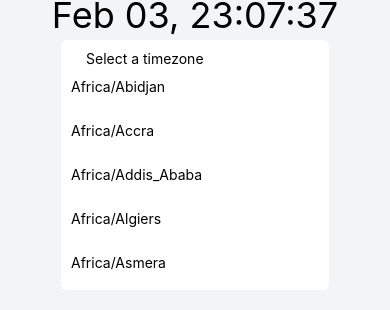
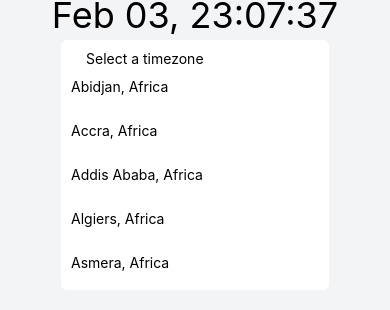
Before and after one commit to sanavalos/expo-clock, a React Native app: screen / in a window 390 px wide. Shown: the part 324-634 px from the top of the page. Built offline with nearby package versions, Linux system fonts and the light colour scheme.

Commit message:
feat: utilize format time zone name

```diff
--- a/components/TimezoneCard.jsx
+++ b/components/TimezoneCard.jsx
@@ -1,7 +1,10 @@
 import React, { useState, useEffect } from "react";
 import { View, Text, Button } from "react-native";
 import { styled } from "nativewind";
-import { getCurrentDateTimeForTimezone } from "../utils/formatters";
+import {
+  getCurrentDateTimeForTimezone,
+  formatTimezone
+} from "../utils/formatters";
 import { useTimezoneStore } from "../store";
 
 const StyledView = styled(View);
@@ -49,7 +52,7 @@ function TimezoneCard({ timezone }) {
         title="X"
         accessibilityLabel="Remove time zone from list"
       />
-      <StyledText>{timezone}</StyledText>
+      <StyledText>{formatTimezone(timezone)}</StyledText>
       <StyledText>{timezoneCurrentTime}</StyledText>
     </StyledView>
   );
--- a/components/TimezonesDropdown.jsx
+++ b/components/TimezonesDropdown.jsx
@@ -9,6 +9,7 @@ import {
 } from "react-native";
 import { styled } from "nativewind";
 import { timezonesList } from "../utils/timezones";
+import { formatTimezone } from "../utils/formatters";
 import { useTimezoneStore } from "../store";
 
 const StyledView = styled(View);
@@ -47,7 +48,7 @@ function TimezonesDropdown() {
               style={styles.optionItem}
               onPress={() => onSelect(item)}
             >
-              <StyledText>{item}</StyledText>
+              <StyledText>{formatTimezone(item)}</StyledText>
             </TouchableOpacity>
           )}
           ItemSeparatorComponent={() => <StyledView style={styles.separator} />}
```
